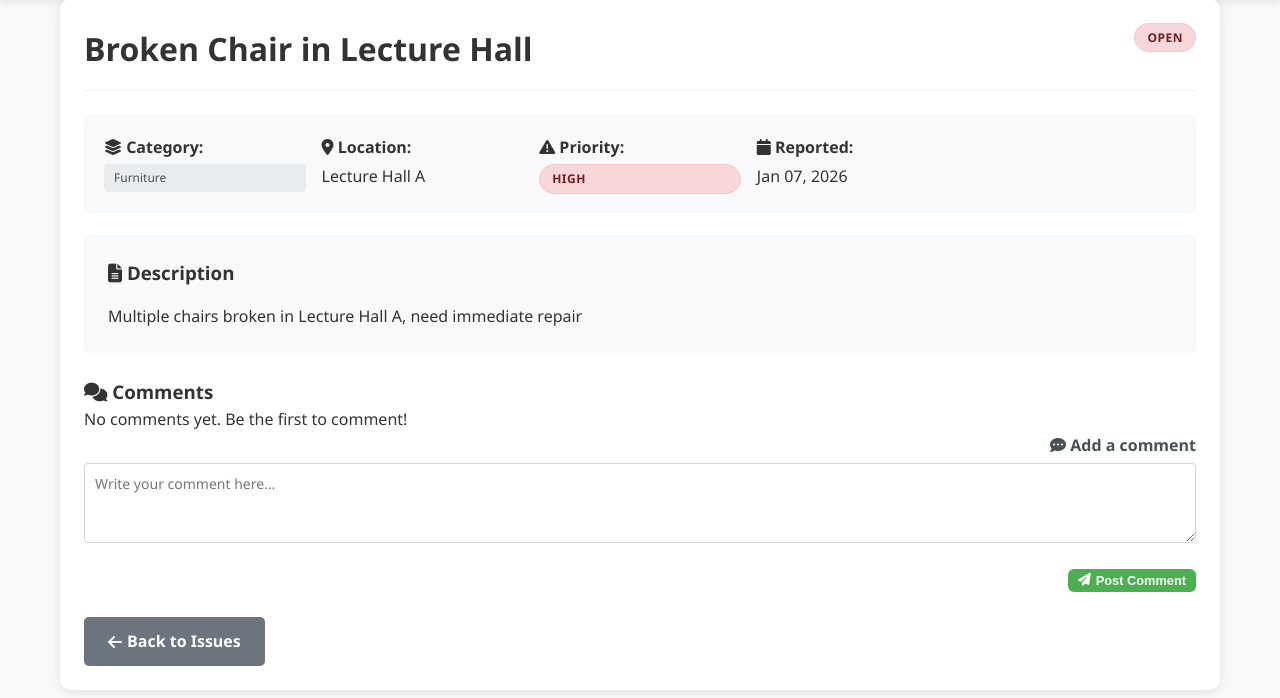
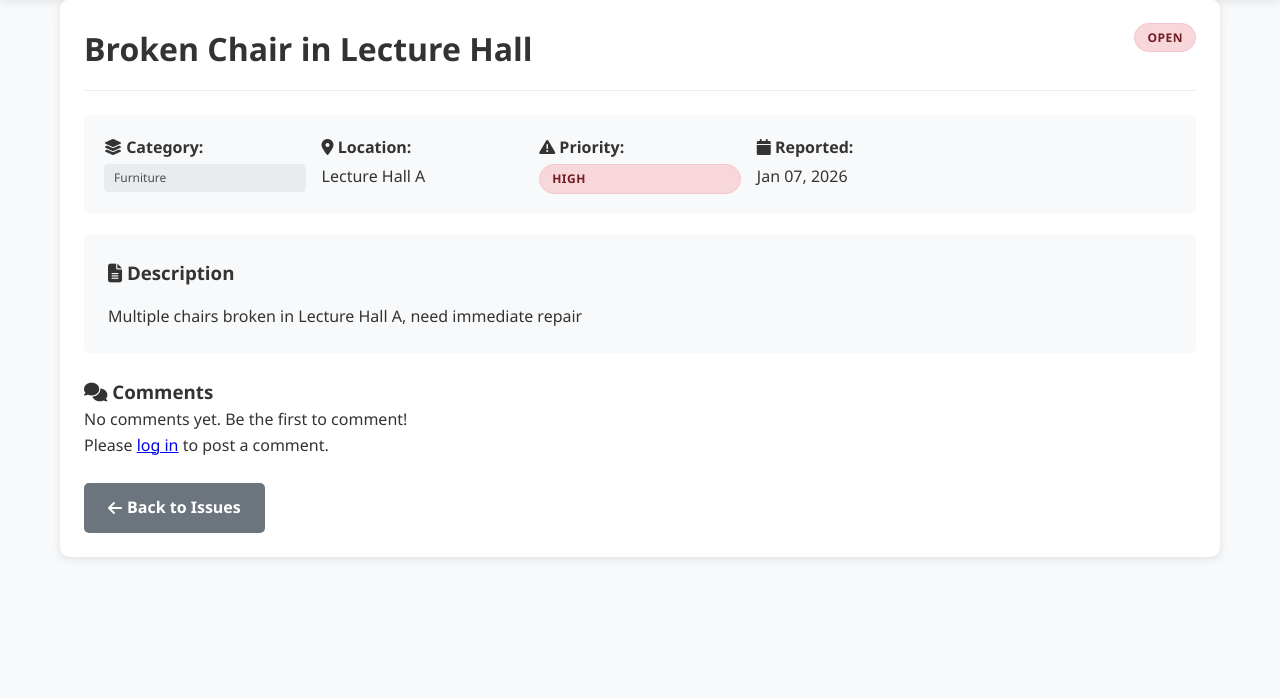
Before and after one commit to coderyn/CampusCare, a Flask app: page /issue/1 in a window 1280 px wide. Shown: the part 75-773 px from the top of the page. Run offline with Flask 3, Linux system fonts and the light colour scheme.

Commit message:
modify comment

```diff
--- a/website/app.py
+++ b/website/app.py
@@ -368,6 +368,11 @@ def view_issue(issue_id):
 
     if request.method == 'POST':
         token = secrets.token_hex(16)  # random secret token
+
+        if not current_user.is_authenticated:
+            flash('Please log in to comment.', 'error')
+            return redirect(url_for('login'))
+
         comment_text = request.form.get('comment')
         new_comment = Comment(
             issue_id=issue.id,
--- a/website/templates/view_issue.html
+++ b/website/templates/view_issue.html
@@ -96,6 +96,7 @@
     {% endif %}
 
     <!-- Comment form stays below -->
+     {% if current_user.is_authenticated %}
     <form method="POST" class="comment-form">
         <div class="form-group">
             <label for="comment">
@@ -111,6 +112,12 @@
             <i class="fas fa-paper-plane"></i> Post Comment
         </button>
     </form>
+
+    {% else %}
+    <p>
+        Please <a href="{{ url_for('login') }}">log in</a> to post a comment.
+    </p>
+    {% endif %}
 </div>
 
 {% if issue.status == 'Resolved' %}
```
